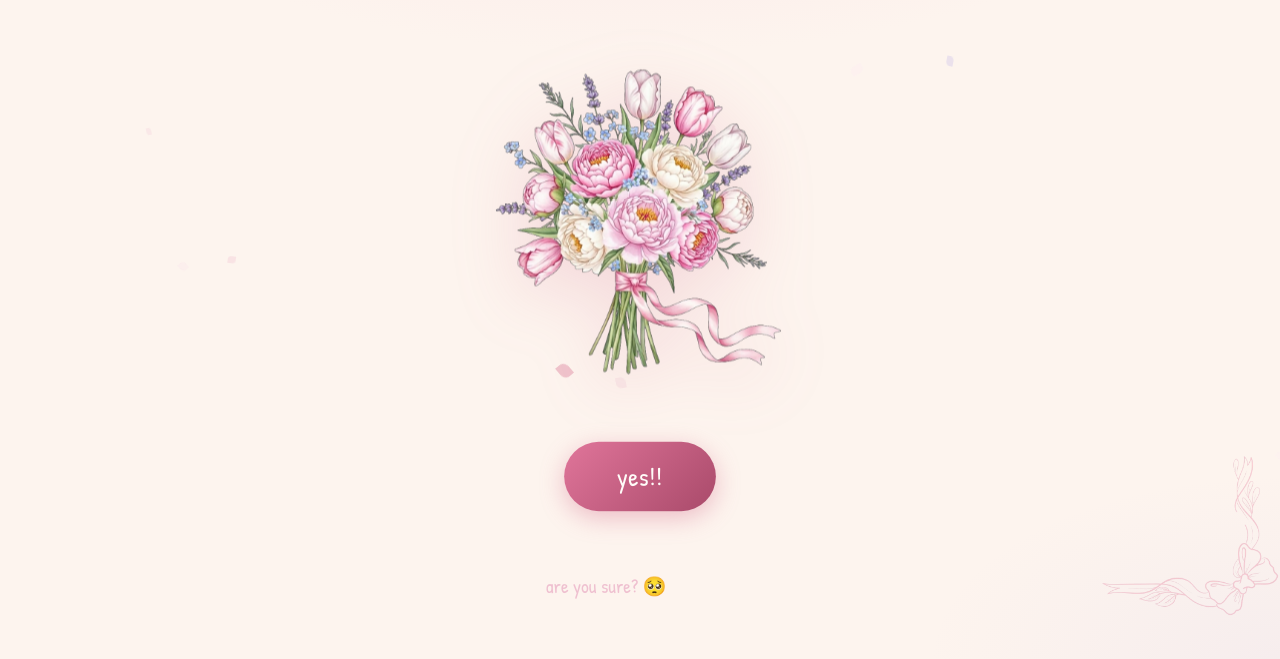
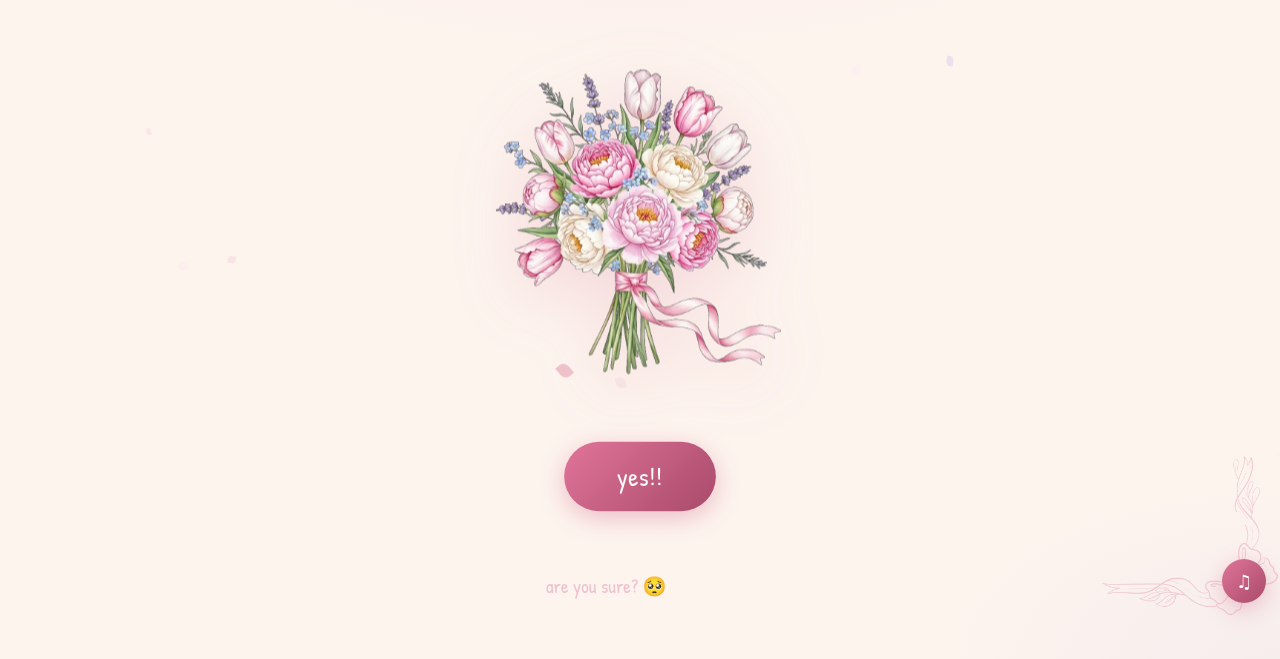
Before and after one commit to blackdredz/Birthday-yssa, a plain HTML site: page index.html in a window 1280 px wide. Both pictures are taken after a click on the button "no, thanks.". Shown: the part 183-842 px from the top of the page. Drawn offline with nearby package versions, Linux system fonts and the light colour scheme.

Commit message:
Add background music feature in index.html; include music toggle button and associated styles for user interaction.

```diff
--- a/index.html
+++ b/index.html
@@ -684,6 +684,35 @@ img    { display:block; max-width:100%; }
   .petals { display:none; }
   *,*::before,*::after { animation-duration:.01ms!important; transition-duration:.01ms!important; }
 }
+
+/* ── background music ───────────────────────────── */
+.music-toggle {
+  position:fixed;
+  right:max(14px, env(safe-area-inset-right));
+  bottom:max(14px, env(safe-area-inset-bottom));
+  z-index:60;
+  width:44px; height:44px;
+  border-radius:50%;
+  background:rgba(255,252,249,.92);
+  color:var(--accent);
+  box-shadow:0 4px 18px rgba(90,48,72,.14), 0 0 0 1px rgba(212,105,138,.12);
+  font-family:var(--ff-hand);
+  font-size:1.15rem;
+  display:flex; align-items:center; justify-content:center;
+  transition:transform .25s var(--spring),background .2s,color .2s,box-shadow .2s;
+}
+.music-toggle:hover { transform:translateY(-2px); background:var(--blush); }
+.music-toggle.is-playing {
+  background:linear-gradient(135deg,#E0759A,var(--accent-d));
+  color:var(--white);
+  box-shadow:0 6px 20px rgba(212,105,138,.35);
+  animation:musicPulse 2.4s ease-in-out infinite;
+}
+.music-toggle.is-muted { opacity:.72; animation:none; }
+@keyframes musicPulse {
+  0%,100% { box-shadow:0 6px 20px rgba(212,105,138,.35); }
+  50%      { box-shadow:0 6px 26px rgba(212,105,138,.5); }
+}
 </style>
 </head>
 <body>
@@ -696,6 +725,11 @@ img    { display:block; max-width:100%; }
   <img class="corner-border corner-border--bl" src="assets/ribbon-corner.png" alt="" />
   <img class="corner-border corner-border--br" src="assets/ribbon-corner.png" alt="" />
 </div>
+
+<audio id="bgm" loop preload="metadata" aria-label="Background music">
+  <source src="assets/music/ivory-lilies.mp3" type="audio/mpeg" />
+</audio>
+<button class="music-toggle" id="musicToggle" type="button" aria-label="Play background music" aria-pressed="false">♫</button>
 
 <svg style="display:none" aria-hidden="true">
   <symbol id="icon-camera" viewBox="0 0 64 56">
@@ -1024,6 +1058,36 @@ img    { display:block; max-width:100%; }
 <script>
 (function(){
   const state = { visited:{ photos:false, letters:false, songs:false, gift:false } };
+  const bgm=document.getElementById('bgm');
+  const musicToggle=document.getElementById('musicToggle');
+  bgm.volume=0.32;
+
+  function updateMusicToggle(){
+    const playing=!bgm.paused&&!bgm.ended;
+    musicToggle.classList.toggle('is-playing',playing);
+    musicToggle.classList.toggle('is-muted',bgm.paused);
+    musicToggle.setAttribute('aria-pressed',playing?'true':'false');
+    musicToggle.setAttribute('aria-label',playing?'Pause background music':'Play background music');
+    musicToggle.textContent=playing?'♫':'♪';
+  }
+
+  function playBgm(){
+    return bgm.play().then(updateMusicToggle).catch(function(){});
+  }
+
+  musicToggle.addEventListener('click',function(){
+    if(bgm.paused) playBgm();
+    else { bgm.pause(); updateMusicToggle(); }
+  });
+
+  document.addEventListener('click',function startOnFirstTap(){
+    if(!bgm.paused||bgm.currentTime>0) return;
+    playBgm();
+  },{once:true});
+
+  bgm.addEventListener('play',updateMusicToggle);
+  bgm.addEventListener('pause',updateMusicToggle);
+
   const letters = [
     {
       to:'Bella!',
```
Also changed, not shown: 1 other file.
